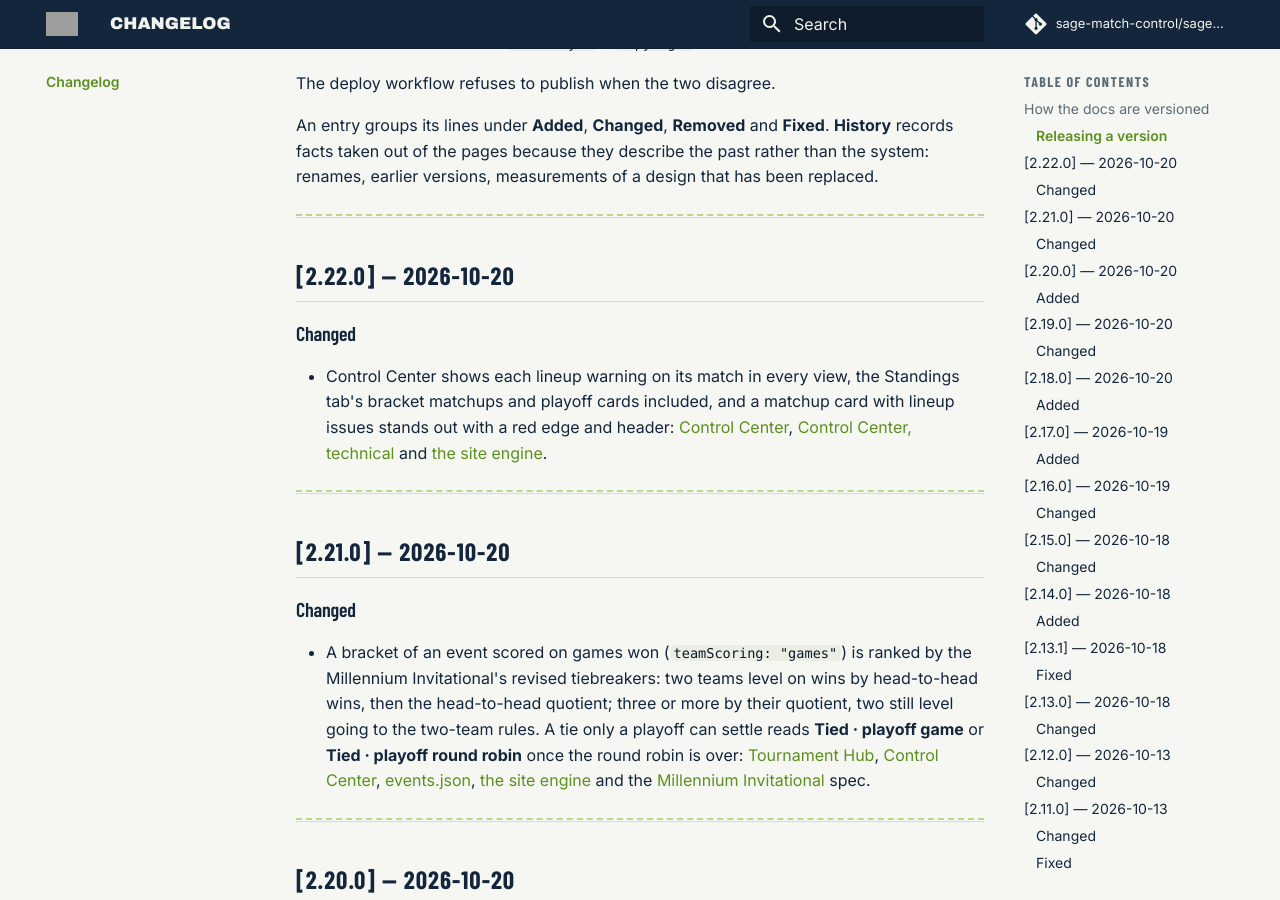
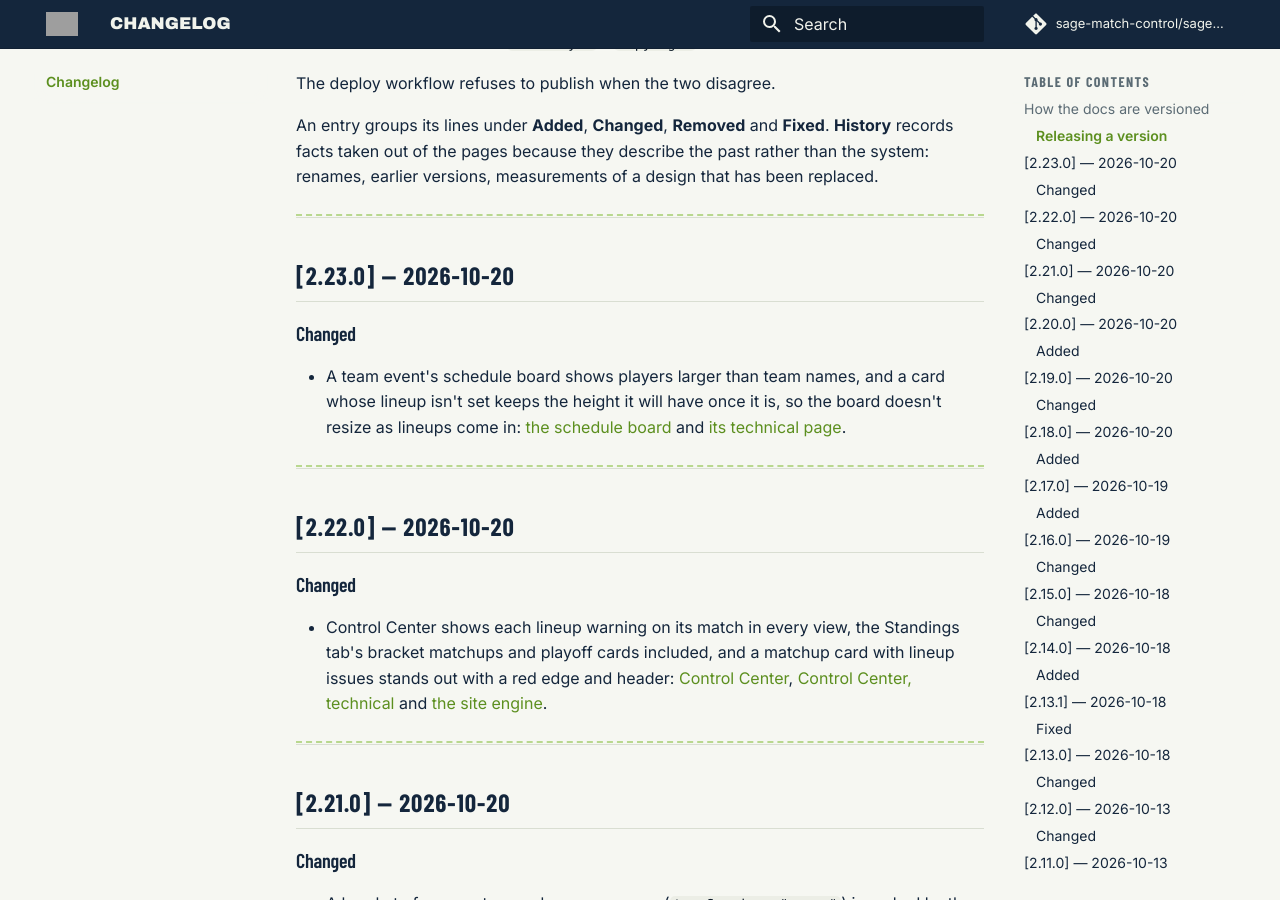
Before and after one commit to sage-match-control/sage-docs, an MkDocs documentation site: the page built from docs/changelog.md, in a window 1280 px wide and 900 px high, scrolled down 1027 px. Built offline with MkDocs 1.6.1 and Material for MkDocs 9.7.7, drawn with Linux system fonts in a browser that asks for light colours; comment, search, counter and statistics services are not loaded.

Commit message:
2.23.0: a team event's schedule board shows larger player names and keeps its size as lineups come in
Co-Authored-By: Claude Opus 5.5 <noreply@anthropic.com>

```diff
--- a/docs/changelog.md
+++ b/docs/changelog.md
@@ -34,6 +34,16 @@ An entry groups its lines under **Added**, **Changed**, **Removed** and **Fixed*
 **History** records facts taken out of the pages because they describe the past
 rather than the system: renames, earlier versions, measurements of a design that
 has been replaced.
+
+---
+
+## [2.23.0] — 2026-10-20
+
+### Changed
+
+- A team event's schedule board shows players larger than team names, and a card whose lineup isn't
+  set keeps the height it will have once it is, so the board doesn't resize as lineups come in:
+  [the schedule board](features/schedule-board.md) and [its technical page](technical/schedule-board.md).
 
 ---
 
--- a/mkdocs.yml
+++ b/mkdocs.yml
@@ -6,7 +6,7 @@ repo_name: sage-match-control/sage-docs
 edit_uri: edit/main/docs/
 # The docs version. Bump it with a new entry at the top of docs/changelog.md;
 # the deploy workflow checks the two agree.
-copyright: 'S.A.G.E. Documentation <a href="https://sage-match-control.github.io/sage-docs/changelog/">v2.22.0</a>'
+copyright: 'S.A.G.E. Documentation <a href="https://sage-match-control.github.io/sage-docs/changelog/">v2.23.0</a>'
 
 docs_dir: docs
 
```
Also changed, not shown: docs/features/schedule-board.md (+3 -2 lines), docs/technical/schedule-board.md (+5 -0 lines).
